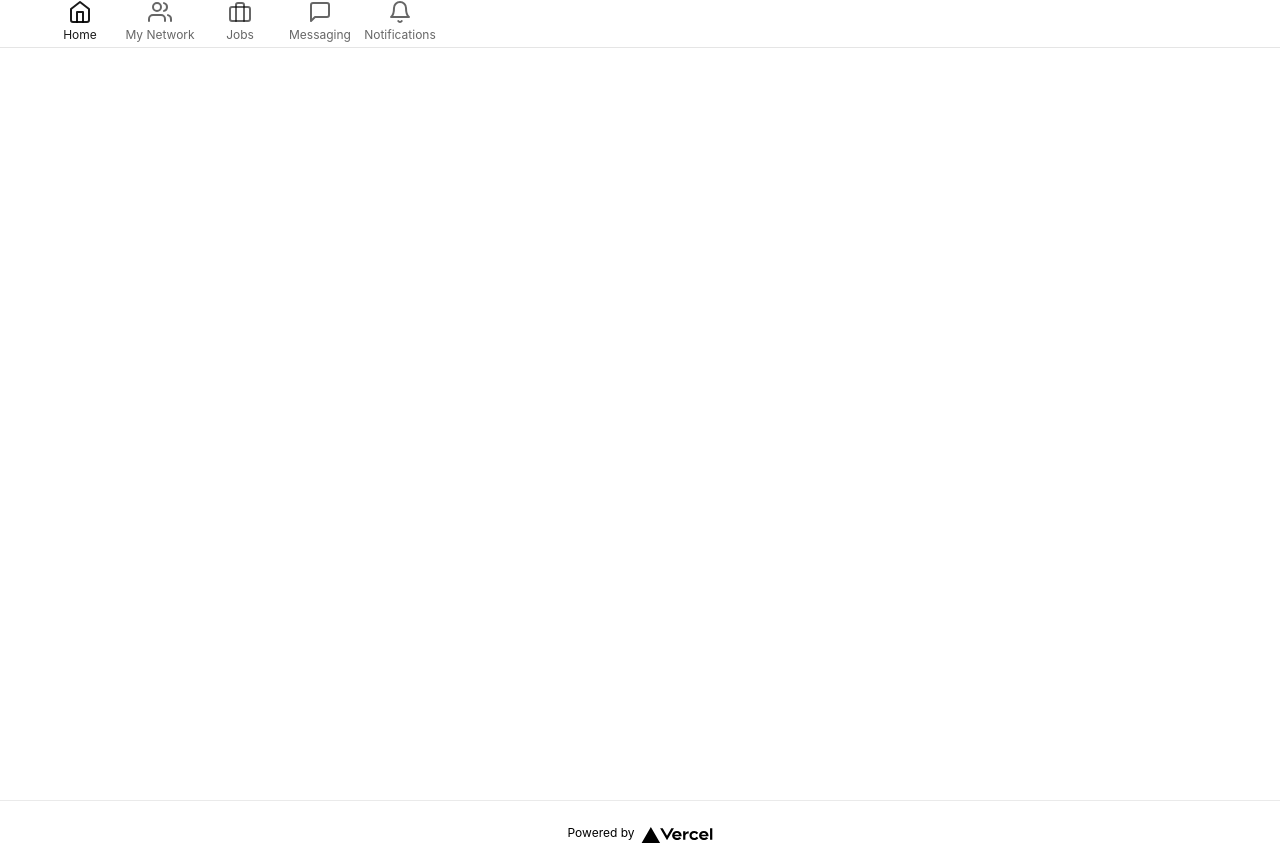
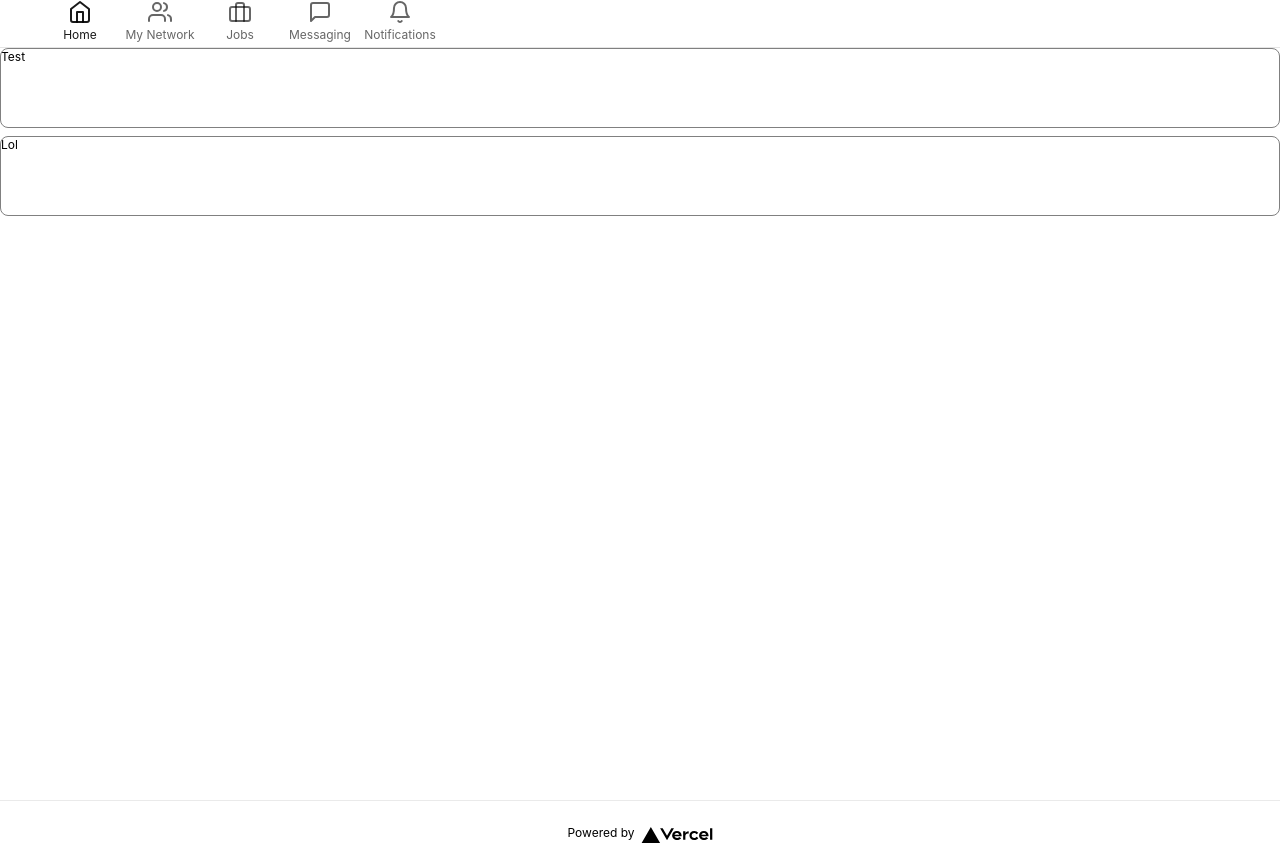
Before and after one commit to andersjepsen/linkedin-clone, a Next.js app: page / in a window 1280 px wide. Built offline with nearby package versions, Linux system fonts and the light colour scheme.

Commit message:
card styling

```diff
--- a/components/Card.tsx
+++ b/components/Card.tsx
@@ -10,12 +10,14 @@ export function Card ({
     return (
         <>
             <div
-                css={{
-                    borderWidth : "1px",
-                    borderRadius: "5px",
-                    backgroundColor: "green",
-                    minHeight: "10px"
-                }}
+                css={ (theme) => ({
+                    border: "1px solid grey",
+                    borderRadius: theme.spacing(1),
+                    backgroundColor: theme.colors.common.white,
+                    minHeight: theme.spacing(10),
+                    marginBottom : theme.spacing(1),
+                    overflow: "hidden"
+                })}
             >
                 {children}
             </div>
--- a/pages/index.tsx
+++ b/pages/index.tsx
@@ -15,7 +15,10 @@ const Home: NextPage = () => {
 
       <main className={styles.main}>
         <Card>
-
+          Test
+        </Card>
+        <Card>
+          Lol
         </Card>
       </main>
 
--- a/styles/Home.module.css
+++ b/styles/Home.module.css
@@ -5,9 +5,6 @@
 .main {
   min-height: 100vh;
   padding: 4rem 0;
-  flex: 1;
-  display: flex;
-  flex-direction: column;
   justify-content: center;
   align-items: center;
 }
```
